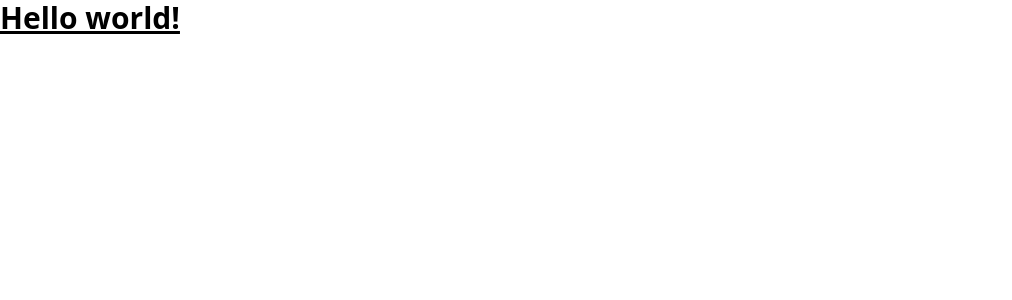
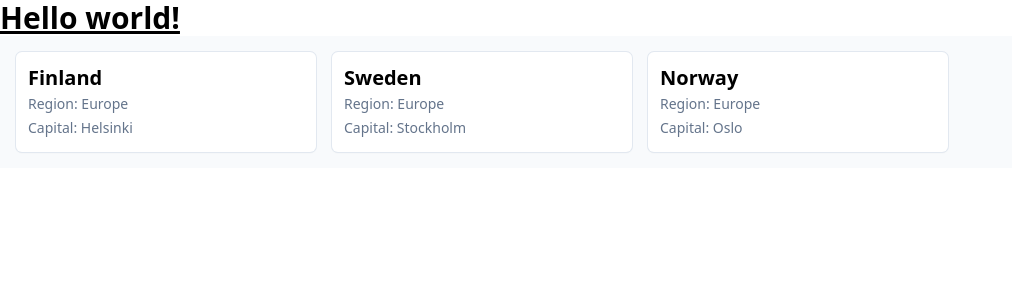
Before and after one commit to mikkomikko/react-course, a React (Create React App) app: page / in a window 1280 px wide. Shown: the top 300 px of the page, without its empty margins (0-1012 px from the left). Built offline with nearby package versions, Linux system fonts and the light colour scheme.

Commit message:
A component with props

```diff
--- a/src/App.tsx
+++ b/src/App.tsx
@@ -1,5 +1,16 @@
+import CountryListItem from "./components/CountryListItem/CountryListItem";
+
 function App() {
-  return <h1 className="text-3xl font-bold underline">Hello world!</h1>;
+  return (
+    <div>
+      <h1 className="text-3xl font-bold underline">Hello world!</h1>
+      <ul className="bg-slate-50 p-4 grid grid-cols-4 gap-4 text-sm leading-6">
+        <CountryListItem name="Finland" capital="Helsinki" region="Europe" />
+        <CountryListItem name="Sweden" capital="Stockholm" region="Europe" />
+        <CountryListItem name="Norway" capital="Oslo" region="Europe" />
+      </ul>
+    </div>
+  );
 }
 
 export default App;
--- /dev/null
+++ b/src/components/CountryListItem/CountryListItem.tsx
@@ -0,0 +1,17 @@
+export default function CountryListItem({
+  name,
+  region,
+  capital,
+}: {
+  name: string;
+  region: string;
+  capital: string;
+}) {
+  return (
+    <li className="hover:ring-blue-500 hover:shadow-md group rounded-md p-3 bg-white ring-1 ring-slate-200 shadow-sm">
+      <h2 className="text-xl font-semibold">{name}</h2>
+      <p className="text-slate-500">Region: {region}</p>
+      <p className="text-slate-500">Capital: {capital}</p>
+    </li>
+  );
+}
```
